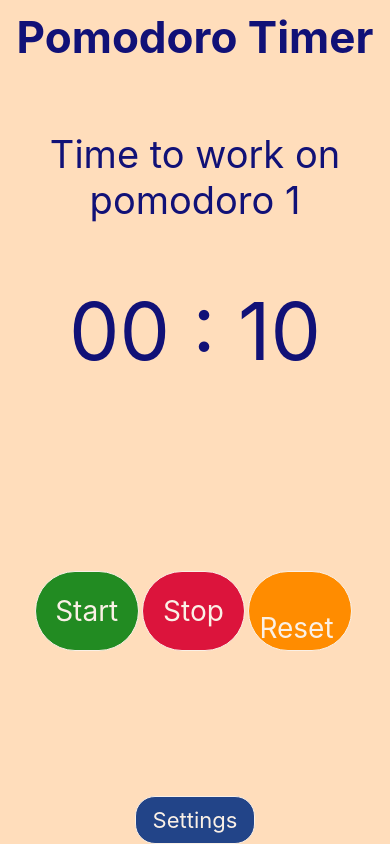
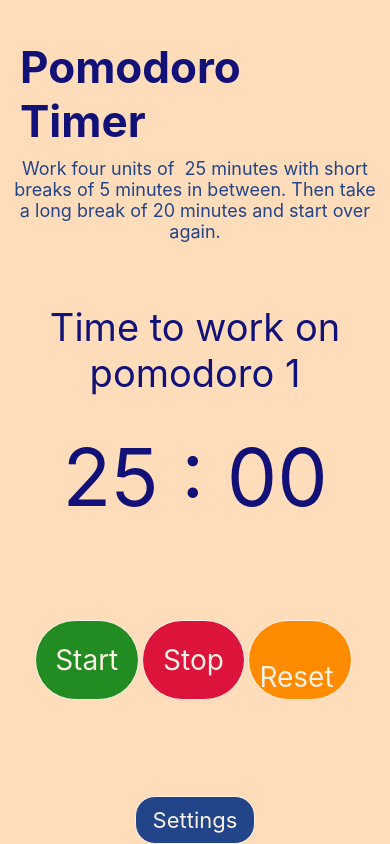
Before and after one commit to br-br/CS50M_project1, a React Native app: screen / in a window 390 px wide. Built offline with nearby package versions, Linux system fonts and the light colour scheme.

Commit message:
info text on main page and on settings page, fix default values

```diff
--- a/App.js
+++ b/App.js
@@ -106,10 +106,18 @@ export default class App extends React.Component {
   render() {
     return (
       <View style={styles.container}>
-        <Text style={styles.title}>Pomodoro Timer</Text>
-        {/* <Text>{this.state.workTime || 'not defined!'}</Text>
-        <Text>{this.state.longBreakTime || 'not defined!'}</Text>
-        <Text>{this.state.breakTime || 'not defined!'}</Text> */}
+        <View style={styles.infoContainer}>
+          <Text style={styles.title}>Pomodoro Timer</Text>
+          <Text style={styles.infoText}>
+            {'Work four units of  ' +
+              parseInt(this.state.workTime / 60) +
+              ' minutes with short breaks of ' +
+              parseInt(this.state.breakTime / 60) +
+              ' minutes in between. Then take a long break of ' +
+              parseInt(this.state.longBreakTime / 60) +
+              ' minutes and start over again.'}
+          </Text>
+        </View>
         <View style={styles.timerContainer}>
           <Timer
             duration={this.state.currentTime}
@@ -145,6 +153,7 @@ export default class App extends React.Component {
             </TouchableHighlight>
           </View>
         </View>
+
         <View style={styles.settingsContainer}>
           <TouchableHighlight
             accessibilityLabel='Customize the settings for work-time and break-time'
--- a/Styles.js
+++ b/Styles.js
@@ -16,8 +16,8 @@ const myStyles = StyleSheet.create({
     flex: 1,
     backgroundColor: BG_LIGHT,
     alignItems: 'center',
-    justifyContent: 'space-between',
-    paddingTop: Constants.statusBarHeight
+    justifyContent: 'space-between'
+    // paddingTop: Constants.statusBarHeight
   },
   title: {
     fontSize: 44,
@@ -46,7 +46,8 @@ const myStyles = StyleSheet.create({
   timerText: {
     height: 120,
     fontSize: 80,
-    color: DARK_TEXT
+    color: DARK_TEXT,
+    paddingTop: 20
   },
 
   label: {
@@ -171,6 +172,21 @@ const myStyles = StyleSheet.create({
     fontSize: 22,
     // marginBottom: 10,
     marginTop: 5
+  },
+  infoContainer: {
+    alignItems: 'center',
+    margin: 20,
+    padding: 10,
+    width: '100%'
+  },
+  infoText: {
+    textAlignVertical: 'center',
+    textAlign: 'center',
+    color: BLUE,
+    fontSize: 18
+  },
+  highlight: {
+    backgroundColor: YELLOW
   }
 });
 export default myStyles;
--- a/components/settings/settings.js
+++ b/components/settings/settings.js
@@ -11,21 +11,22 @@ export default class Settings extends React.Component {
       longBreakTime: this.props.longBreakTime
     };
   }
-  explainingText = 'explain pomodoro technique';
+  explainingText =
+    'Change the length of the working units, of the short breaks and of the long breaks:';
 
   changeWorkTime(val) {
     this.setState({
-      workTime: val
+      workTime: val * 60
     });
   }
   changeLongBreakTime(val) {
     this.setState({
-      longBreakTime: val
+      longBreakTime: val * 60
     });
   }
   changeBreakTime(val) {
     this.setState({
-      breakTime: val
+      breakTime: val * 60
     });
   }
   applySettings = () => {
@@ -39,9 +40,9 @@ export default class Settings extends React.Component {
         visible={this.props.showSettings}
         animationType='slide'>
         <View style={styles.settingsPage}>
-          <View style={styles.settingsTextContainer}>
-            <Text style={styles.settingsText}>The Pomodoro Technique</Text>
-            <Text style={styles.settingsText}>TODO: {this.explainingText}</Text>
+          <View style={styles.infoContainer}>
+            {/* <Text style={styles.settingsText}>The Pomodoro Technique</Text> */}
+            <Text style={styles.settingsText}>{this.explainingText}</Text>
           </View>
 
           <View style={styles.fullWidthCentered}>
@@ -52,13 +53,15 @@ export default class Settings extends React.Component {
                 thumbTintColor='forestgreen'
                 step={5}
                 minimumValue={10}
-                maximumValue={60}
-                value={this.state.workTime}
+                maximumValue={50}
+                value={parseInt(this.state.workTime / 60)}
                 onValueChange={val => this.changeWorkTime(val)}
               />
             </View>
             <Text style={styles.sliderText}>
-              {'pomodoro time is: ' + this.state.workTime + ' minutes'}
+              {'pomodoro time is: ' +
+                parseInt(this.state.workTime / 60) +
+                ' minutes'}
             </Text>
           </View>
 
@@ -71,12 +74,14 @@ export default class Settings extends React.Component {
                 step={1}
                 minimumValue={1}
                 maximumValue={10}
-                value={this.state.breakTime}
+                value={parseInt(this.state.breakTime / 60)}
                 onValueChange={val => this.changeBreakTime(val)}
               />
             </View>
             <Text style={styles.sliderText}>
-              {'short break time is: ' + this.state.breakTime + ' minutes'}
+              {'short break time is: ' +
+                parseInt(this.state.breakTime / 60) +
+                ' minutes'}
             </Text>
           </View>
 
@@ -88,13 +93,15 @@ export default class Settings extends React.Component {
                 thumbTintColor='forestgreen'
                 step={5}
                 minimumValue={10}
-                maximumValue={60}
-                value={this.state.longBreakTime}
+                maximumValue={50}
+                value={parseInt(this.state.longBreakTime / 60)}
                 onValueChange={val => this.changeLongBreakTime(val)}
               />
             </View>
             <Text style={styles.sliderText}>
-              {'long break Time is: ' + this.state.longBreakTime + ' minutes'}
+              {'long break Time is: ' +
+                parseInt(this.state.longBreakTime / 60) +
+                ' minutes'}
             </Text>
           </View>
 
--- a/utils/defaults.js
+++ b/utils/defaults.js
@@ -1,8 +1,9 @@
-// export const WORK_TIME = 25 * 60;
-// export const BREAK_TIME = 5 * 60;
-export const WORK_TIME = 10;
-export const BREAK_TIME = 5;
-export const LONG_BREAK_TIME = 10;
+export const WORK_TIME = 25 * 60;
+export const BREAK_TIME = 5 * 60;
+export const LONG_BREAK_TIME = 20 * 60;
+// export const WORK_TIME = 10;
+// export const BREAK_TIME = 5;
+// export const LONG_BREAK_TIME = 10;
 export const WORK_LABEL = 'Time to work on pomodoro ';
 export const BREAK_LABEL = 'Take a break!';
 export const VIB_DURATION = 10000;
```
